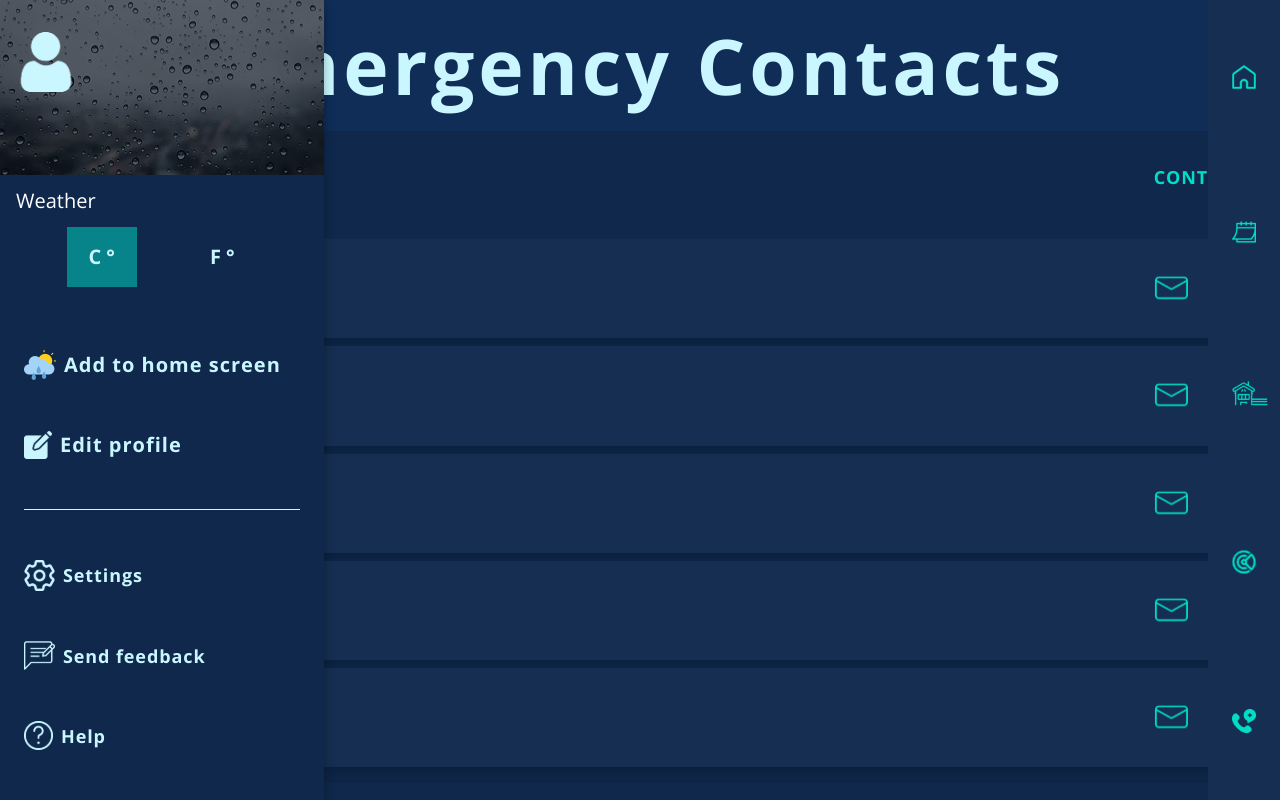
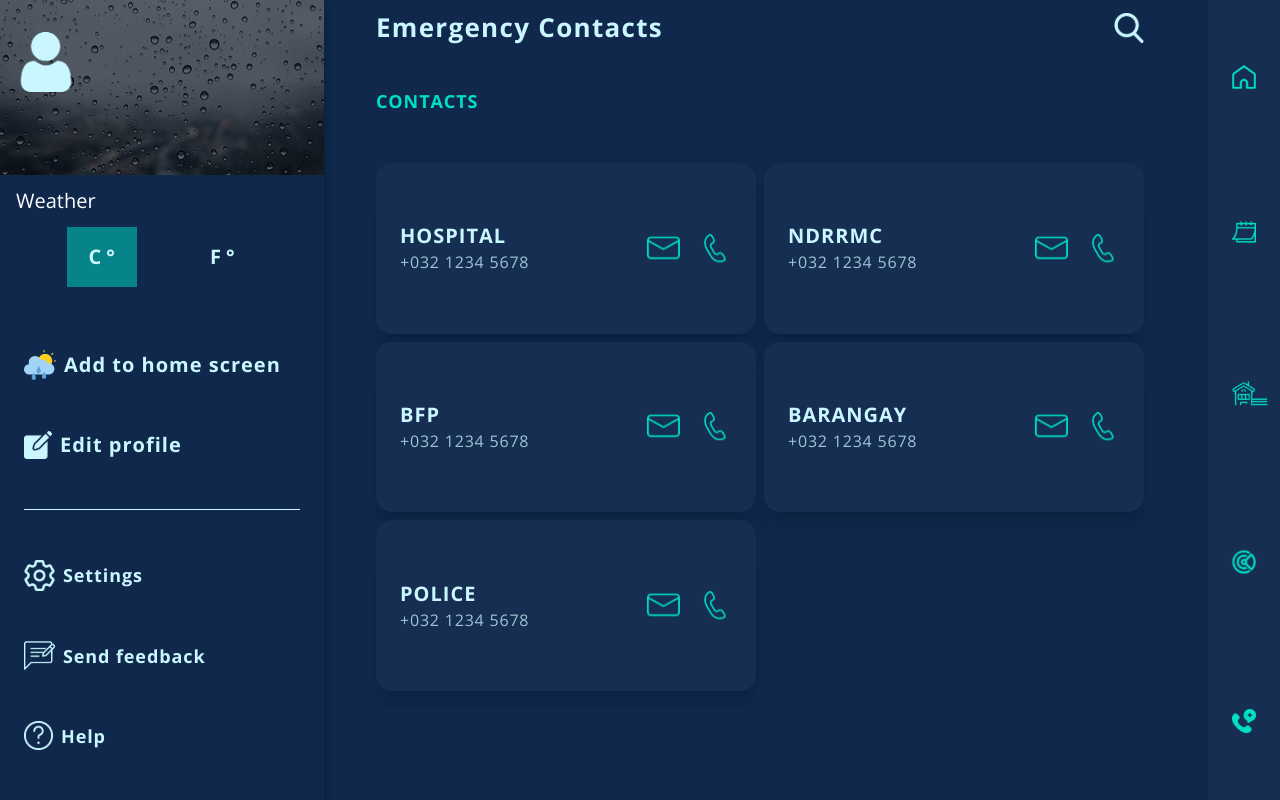
Before and after one commit to 01mehran/react-weather-app, a React (Vite) app: page /emergencyContact in a window 1280 px wide. Built offline with nearby package versions, Linux system fonts and the light colour scheme; no server answers.

Commit message:
style(desktop design): add desktop design for emergency contacts

```diff
--- a/src/components/ByMonthWeather.jsx
+++ b/src/components/ByMonthWeather.jsx
@@ -5,7 +5,7 @@ export const ByMonthWeather = ({ data }) => {
 
   return (
     <section>
-      <main className="mx-auto flex h-full w-full max-w-[500px] small:max-w-[800px]  flex-col">
+      <main className="mx-auto flex h-full w-full max-w-[500px] small:max-w-[800px] flex-col 2xl:max-w-[1100px]">
 
         <div>
         {/* Weekays */}
--- a/src/components/Header.jsx
+++ b/src/components/Header.jsx
@@ -20,7 +20,7 @@ export const Header = () => {
   };
 
   return (
-    <header className="bg-navy-light relative flex min-h-15 items-center justify-between px-4 py-2 small:max-w-[800px] mx-auto w-full  xl:translate-x-30 md:bg-transparent">
+    <header className="bg-navy-light relative flex min-h-15 items-center justify-between px-4 py-2 small:max-w-[800px] mx-auto w-full  xl:translate-x-30 md:bg-transparent 2xl:max-w-[1100px]">
       {/* Search box */}
       <SearchBox
         isSearchBoxOpen={isSearchBoxOpen}
--- a/src/components/HoursWeather.jsx
+++ b/src/components/HoursWeather.jsx
@@ -8,7 +8,7 @@ export const HoursWeather = ({ data }) => {
   const { formatHour } = useFormatHour();
 
   return (
-    <section className="mx-auto small:max-w-[800px] flex w-full flex-1 justify-between px-2 py-4 xl:mx-auto">
+    <section className="mx-auto small:max-w-[800px] flex w-full flex-1 justify-between px-2 py-4 xl:mx-auto 2xl:max-w-[1100px]">
       {data &&
         data.map((d, i) => {
           return (
--- a/src/pages/DailyWeather.jsx
+++ b/src/pages/DailyWeather.jsx
@@ -61,7 +61,7 @@ export const DailyWeather = () => {
         </p>
       )}
       <Header />
-      <main className="mx-auto mt-6 flex h-full w-full max-w-[500px] flex-col px-4 small:max-w-[800px] xl:translate-x-30">
+      <main className="mx-auto mt-6 flex h-full w-full max-w-[500px] flex-col px-4 small:max-w-[800px] xl:translate-x-30 2xl:max-w-[1100px]">
         {/* Day/Month */}
         <div className="text-lightBlue mb-5">
           <article className="flex items-center justify-between">
--- a/src/pages/EmergencyContact.jsx
+++ b/src/pages/EmergencyContact.jsx
@@ -1,39 +1,40 @@
 import { useToggleDashboard } from "@/context/DashboardContext";
 import { EmergencyContactBox } from "@components/EmergencyContactBox";
-import { useImages } from "../assets/images/useImages";
+import { useImages } from "@/assets/images/useImages";
 import { Footer } from "@components/Footer";
 export const EmergencyContact = () => {
   const { toggleDashboard } = useToggleDashboard();
 
   return (
-    // bg-navy-light flex items-center justify-between px-4 py-2
     <section className="bg-navy flex min-h-dvh flex-col">
-      <header className="bg-navy-light-2 flex items-center justify-between px-4 py-2">
+      <header className="bg-navy-light-2 small:max-w-[800px] mx-auto flex w-full items-center justify-between px-4 py-2 md:bg-transparent xl:translate-x-30 2xl:max-w-[1100px]">
         <img
           src={useImages.menu}
           alt="arrowIcon"
-          className="w-8 cursor-pointer"
+          className="w-8 cursor-pointer xl:hidden"
           onClick={toggleDashboard}
         />
-        <h1 className="text-lightBlue small:text-[6vw] text-[5vw] font-bold tracking-wider">
+        <h1 className="text-lightBlue text-[5vw] sm:text-[26px] font-bold tracking-wider">
           Emergency Contacts
         </h1>
         <img src={useImages.search} alt="searchIcon" />
       </header>
 
-      <div className="mx-auto mt-6 mr-6">
+      <div className="small:max-w-[800px] mx-auto w-full xl:translate-x-30 2xl:max-w-[1100px]">
+        <div className="mt-6 mr-6 ml-auto px-4">
           <button className="small:text-lg text-blue py-2 text-[4vw] font-bold tracking-wider uppercase">
             CONTACTS
           </button>
         </div>
 
-      <div className="grid-col-1 mt-6 grid h-[calc(100vh-30vh)] gap-2 overflow-scroll px-4 py-4">
+        <div className="grid-col-1 mt-6 grid h-[calc(100vh-30vh)] gap-2 overflow-scroll px-4 py-4 sm:grid-cols-2">
           <EmergencyContactBox name="HOSPITAL" />
           <EmergencyContactBox name="NDRRMC" />
           <EmergencyContactBox name="BFP" />
           <EmergencyContactBox name="BARANGAY" />
           <EmergencyContactBox name="POLICE" />
         </div>
+      </div>
       <Footer />
     </section>
   );
--- a/src/pages/HourlyWeather.jsx
+++ b/src/pages/HourlyWeather.jsx
@@ -24,7 +24,7 @@ export const HourlyWeather = () => {
       </p>
       <Header />
       {data ? (
-        <div className=" h-full flex flex-col lg:max-w-[800px] md:max-w-[700px] text-center mx-auto w-full xl:translate-x-30">
+        <div className=" h-full flex flex-col lg:max-w-[800px] md:max-w-[700px] text-center mx-auto w-full xl:translate-x-30 2xl:max-w-[1100px]">
           <div className="relative flex h-[300px] flex-col gap-4 text-center shadow-2xl">
             <img
               src={useImages.hourlyBg}
```
Lines whose indentation alone changed are shown as unchanged.
